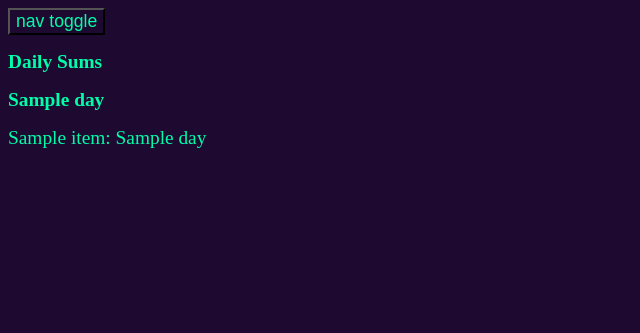
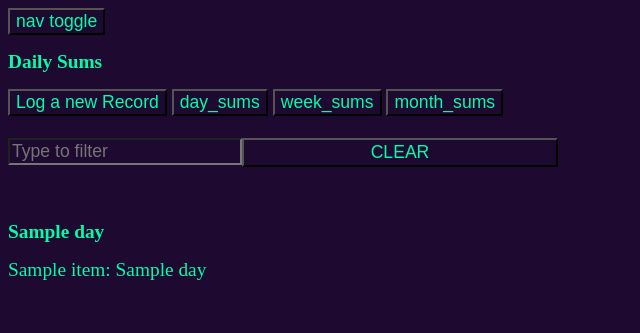
Before and after one commit to rjames711/Life_Scorer, a Flask app: template Life_Scorer/templates/day_sums.html in a window 1280 px wide. Shown: the top 333 px of the page, without its empty margins (0-640 px from the left). Run offline with Flask 2, Linux system fonts and the light colour scheme; the template is opened without the code that fills it: most values are stand-ins (such as "Sample title", 1, 10 or a date in 2020).

Commit message:
added date range headers, buttons for to navigate to day, week and month sums, added filter list to all the sums pages

```diff
--- a/Life_Scorer/__init__.py
+++ b/Life_Scorer/__init__.py
@@ -266,7 +266,8 @@ def week_sums():
     week_sums={}
     for week in range(weeks):
         days = tools.get_days(7,7*week)
-        week_sums[week] = sum_by_day.get_days_sums(days, get_user())
+        week_range = days[0] + ' - ' + days[len(days)-1]
+        week_sums[week_range] = sum_by_day.get_days_sums(days, get_user())
     #TODO below is kinda weird just using day sums template and variable
     return render_template('day_sums.html', days_sums=week_sums)
 
@@ -277,7 +278,8 @@ def month_sums():
     month_sums={}
     for month in range(months):
         days = tools.get_days(30,30*month)
-        month_sums[month] = sum_by_day.get_days_sums(days, get_user())
+        month_range = days[0] + ' - ' + days[len(days)-1]
+        month_sums[month_range] = sum_by_day.get_days_sums(days, get_user())
     #TODO below is kinda weird just using day sums template and variable
     return render_template('day_sums.html', days_sums=month_sums)
 
--- /dev/null
+++ b/Life_Scorer/static/day_sums.js
@@ -0,0 +1,36 @@
+function task_text() {
+    // Declare variables
+    var input, filters;
+    input = document.getElementById('selection');
+    filters = input.value.toUpperCase();
+    filters = filters.split(",");
+
+
+    var tasks = document.getElementsByClassName("log-item");
+    // Loop through all list items, and hide those who don't match the search query
+    for (i = 0; i < tasks.length; i++) {
+      var task = tasks[i];
+      var taskName = task.innerText.toUpperCase()
+//      console.log(taskName);
+      var hide=true;
+      for (var x in filters){
+        var filter = filters[x];
+        if (taskName.indexOf(filter) > -1) {
+            hide = false;
+        }
+
+        }
+        if(hide){
+                task.style.display = "none";
+        }
+        else {
+            task.style.display = "";
+    }
+  }
+  }
+
+  function clear_sel(){
+    document.getElementById('selection').value = '';
+
+    task_text();
+  }
--- a/Life_Scorer/templates/day_sums.html
+++ b/Life_Scorer/templates/day_sums.html
@@ -6,13 +6,34 @@
 {% endblock %}
 
 {% block content %}
+<div>
+  <a href="{{ url_for('create_log') }}"><button type="button" >Log a new Record</button></a>
+
+  {%if not request.path=="/day_sums"%}
+  <a href="{{ url_for('day_sums') }}"><button type="button" >day_sums</button></a>
+  {% endif %}
+  {%if not request.path=="/week_sums"%}
+  <a href="{{ url_for('week_sums') }}"><button type="button" >week_sums</button></a>
+  {% endif %}
+  {%if not request.path=="/month_sums"%}
+  <a href="{{ url_for('month_sums') }}"><button type="button" >month_sums</button></a>
+  {% endif %}
+  <br><br>
+  <div class="inline">
+    <input type="text" id="selection" autocomplete="off"
+    placeholder="Type to filter" onkeyup="task_text()">
+    <button type="button" id='clear' class="perc25" onclick="clear_sel()">CLEAR</button>
+    </div>
+    <br>
+  </div>
+
 {% for day in days_sums %}
 <div>
         <h1>{{day}} </h1>
         {% for item in days_sums[day] %}
-        <div>{{item}}: {{ days_sums[day][item] }} </div>
+        <div class='log-item'>{{item}}: {{ days_sums[day][item] }} </div>
         {% endfor %}
 </div>
 {% endfor %}
-
+<script type="text/javascript" src="{{ url_for('static', filename = 'day_sums.js') }}"></script>
 {% endblock %}
```
